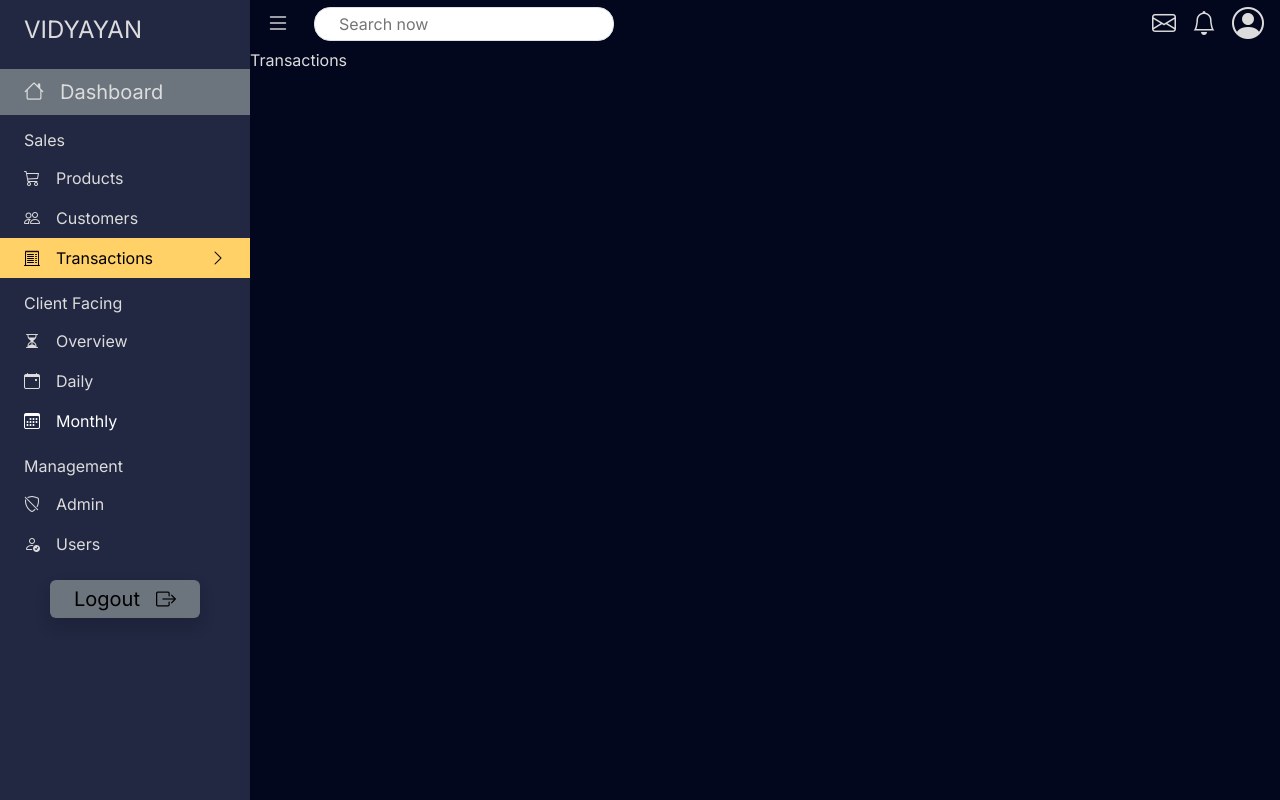
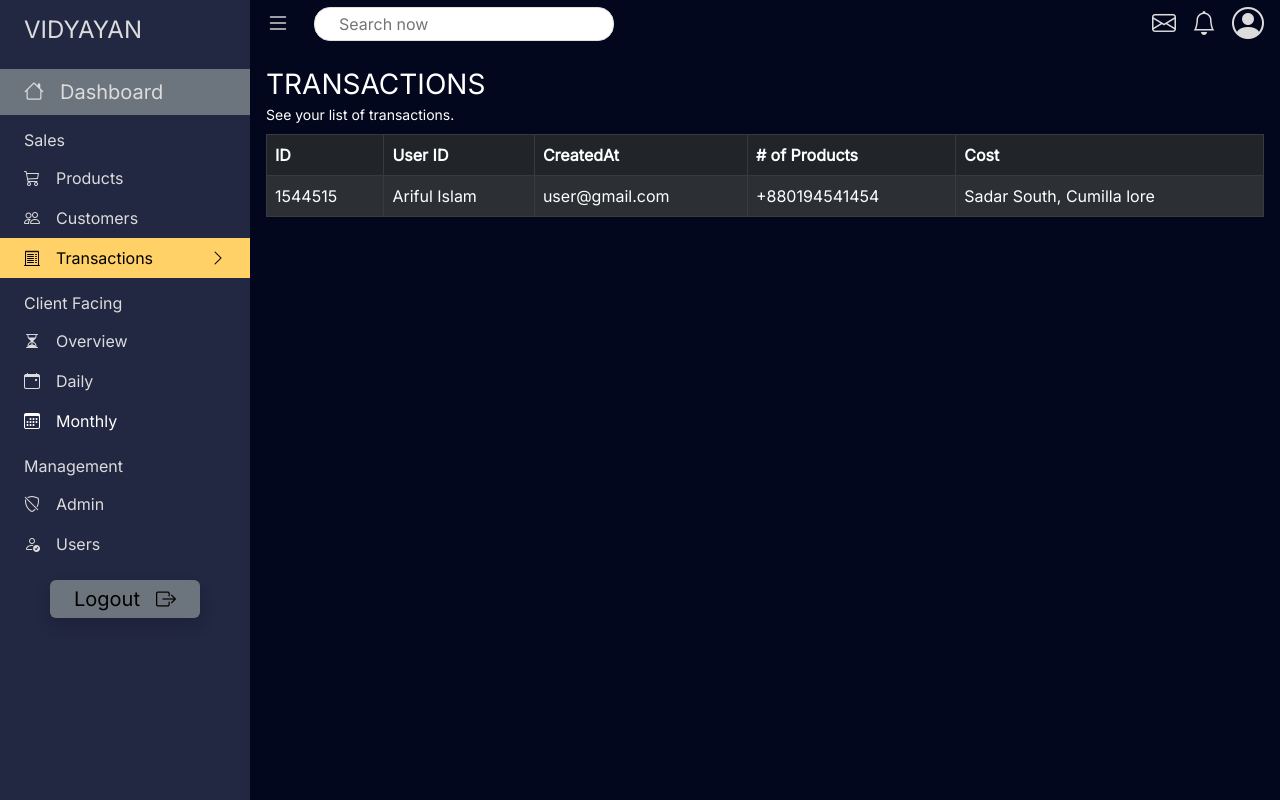
Before and after one commit to muh-arifulislam/bootstrap-dashboard-client, a React (Create React App) app: page /transactions in a window 1280 px wide. Built offline with nearby package versions, Linux system fonts and the light colour scheme.

Commit message:
dashboard customers transactions sec added

```diff
--- a/src/scenes/Dashboard/Customers.jsx
+++ b/src/scenes/Dashboard/Customers.jsx
@@ -1,9 +1,34 @@
-import React from 'react'
-
+import React from "react";
+import Table from "react-bootstrap/Table";
 function Customers() {
   return (
-    <div>Customers</div>
-  )
+    <div className="custom-bg-primary-dark text-white dashboard-outlet-item">
+      <div className="mb-2">
+        <h3 className="fs-3 m-0 p-0">CUSTOMERS</h3>
+        <small className="">See your list of customers.</small>
+      </div>
+      <Table striped bordered hover variant="dark">
+        <thead>
+          <tr>
+            <th>ID</th>
+            <th>Name</th>
+            <th>Email</th>
+            <th>Number</th>
+            <th>Address</th>
+          </tr>
+        </thead>
+        <tbody>
+          <tr>
+            <td>1544515</td>
+            <td>Ariful Islam</td>
+            <td>user@gmail.com</td>
+            <td>+880194541454</td>
+            <td>Sadar South, Cumilla lore</td>
+          </tr>
+        </tbody>
+      </Table>
+    </div>
+  );
 }
 
-export default Customers
+export default Customers;
--- a/src/scenes/Dashboard/Products.jsx
+++ b/src/scenes/Dashboard/Products.jsx
@@ -1,5 +1,4 @@
 import React from "react";
-import { Accordion } from "react-bootstrap";
 import ProductCard from "../../components/ProductCard";
 function Products() {
   return (
--- a/src/scenes/Dashboard/Transactions.jsx
+++ b/src/scenes/Dashboard/Transactions.jsx
@@ -1,8 +1,33 @@
-import React from 'react'
-
+import React from "react";
+import Table from "react-bootstrap/Table";
 function Transactions() {
   return (
-    <div>Transactions</div>
+    <div className="custom-bg-primary-dark text-white dashboard-outlet-item">
+      <div className="mb-2">
+        <h3 className="fs-3 m-0 p-0">TRANSACTIONS</h3>
+        <small className="">See your list of transactions.</small>
+      </div>
+      <Table striped bordered hover variant="dark">
+        <thead>
+          <tr>
+            <th>ID</th>
+            <th>User ID</th>
+            <th>CreatedAt</th>
+            <th># of Products</th>
+            <th>Cost</th>
+          </tr>
+        </thead>
+        <tbody>
+          <tr>
+            <td>1544515</td>
+            <td>Ariful Islam</td>
+            <td>user@gmail.com</td>
+            <td>+880194541454</td>
+            <td>Sadar South, Cumilla lore</td>
+          </tr>
+        </tbody>
+      </Table>
+    </div>
   )
 }
 
```
